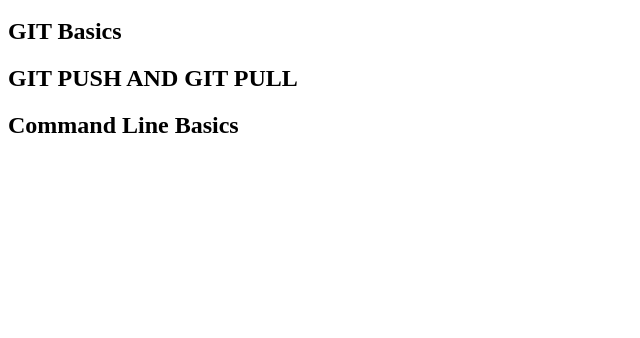
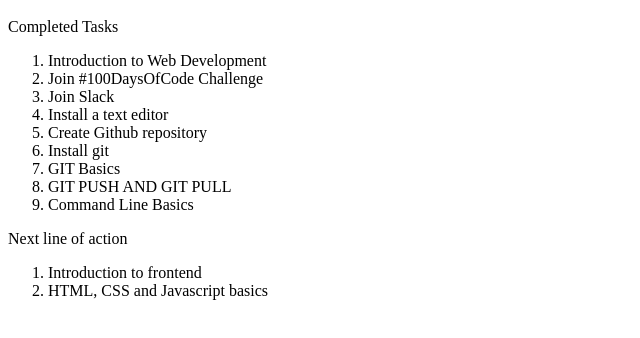
Before and after one commit to Oataiwo/TechSpecialist, a plain HTML site: page index.html in a window 1280 px wide. Shown: the part 48-386 px from the top of the page, without its empty margins (0-640 px from the left). Drawn offline with Linux system fonts and the light colour scheme.

Commit message:
Updated index file

```diff
--- a/index.html
+++ b/index.html
@@ -2,8 +2,22 @@
 	<head></head>
 	<body>
 		<h1>Welcome to Web Development</h1>
-		<h2>GIT Basics</h2>
-		<h2>GIT PUSH AND GIT PULL</h2>
-		<h2>Command Line Basics</h2>
+		<p>Completed Tasks</p>
+		<ol>
+			<li>Introduction to Web Development</li>
+			<li>Join #100DaysOfCode Challenge</li>
+			<li>Join Slack</li>
+			<li>Install a text editor</li>
+			<li>Create Github repository</li>
+			<li>Install git</li>
+			<li>GIT Basics</li>
+			<li>GIT PUSH AND GIT PULL</li>
+			<li>Command Line Basics</li>
+		</ol>
+		<p>Next line of action</p>
+		<ol>
+			<li>Introduction to frontend</li>
+			<li>HTML, CSS and Javascript basics</li>
+		</ol>
 	</body>
 </html>
```
